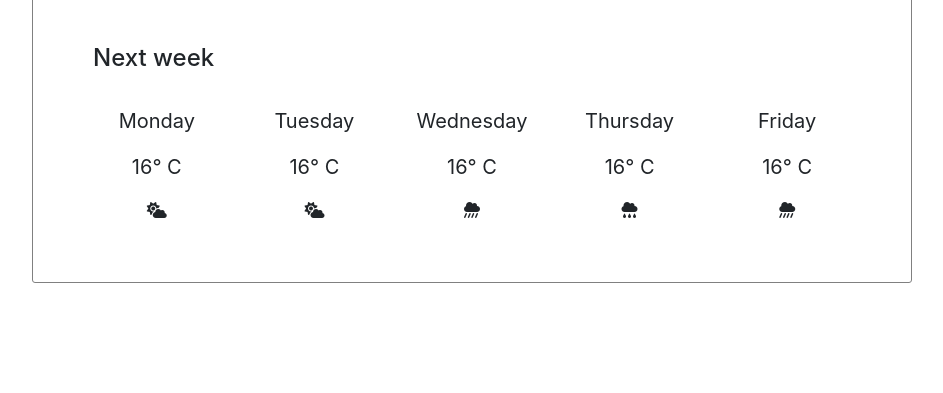
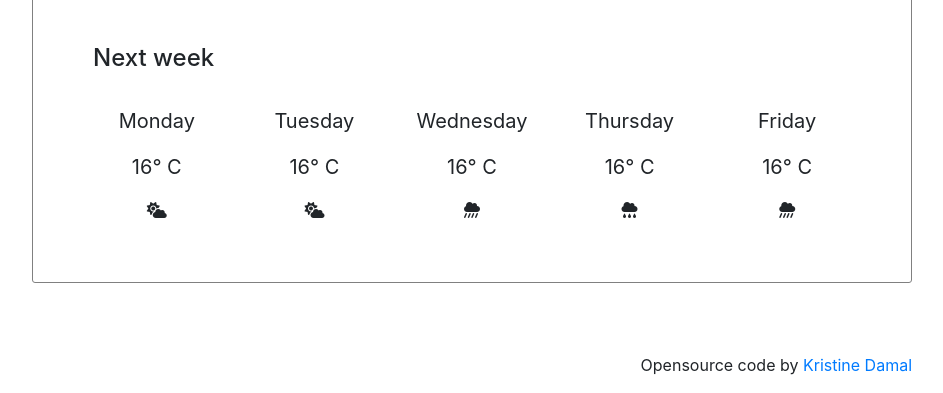
Before and after one commit to Damalition/weather-app, a plain HTML site: page index.html in a window 1280 px wide. Shown: the part 500-893 px from the top of the page, without its empty margins (168-1111 px from the left). Before the commit the page ends 853 px from the top, so only its background shows below. Drawn offline with nearby package versions, Linux system fonts and the light colour scheme; no server answers.

Commit message:
Added opensource code link

```diff
--- a/index.html
+++ b/index.html
@@ -99,6 +99,15 @@
         </div>
       </div>
     </div>
+    <p class="code">
+      Opensource code by
+      <a
+        href="https://github.com/Damalition/weather-app"
+        target="_blank"
+        rel="noreferrer"
+        >Kristine Damal</a
+      >
+    </p>
     <script src="src/index.js"></script>
   </body>
 </html>
--- a/src/styles.css
+++ b/src/styles.css
@@ -56,3 +56,7 @@ div.next-week {
 .next-week {
   padding: 10px 15px;
 }
+
+p.code {
+  text-align: right;
+}
```
